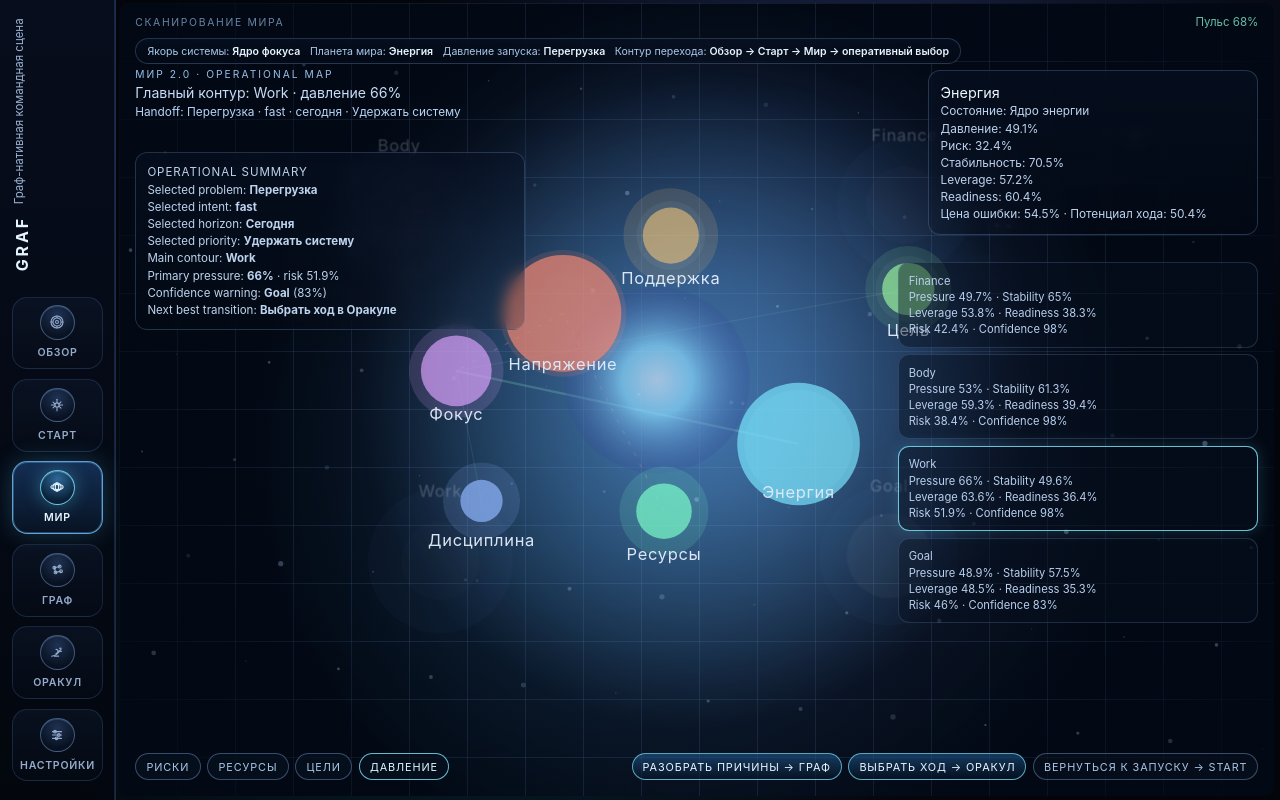
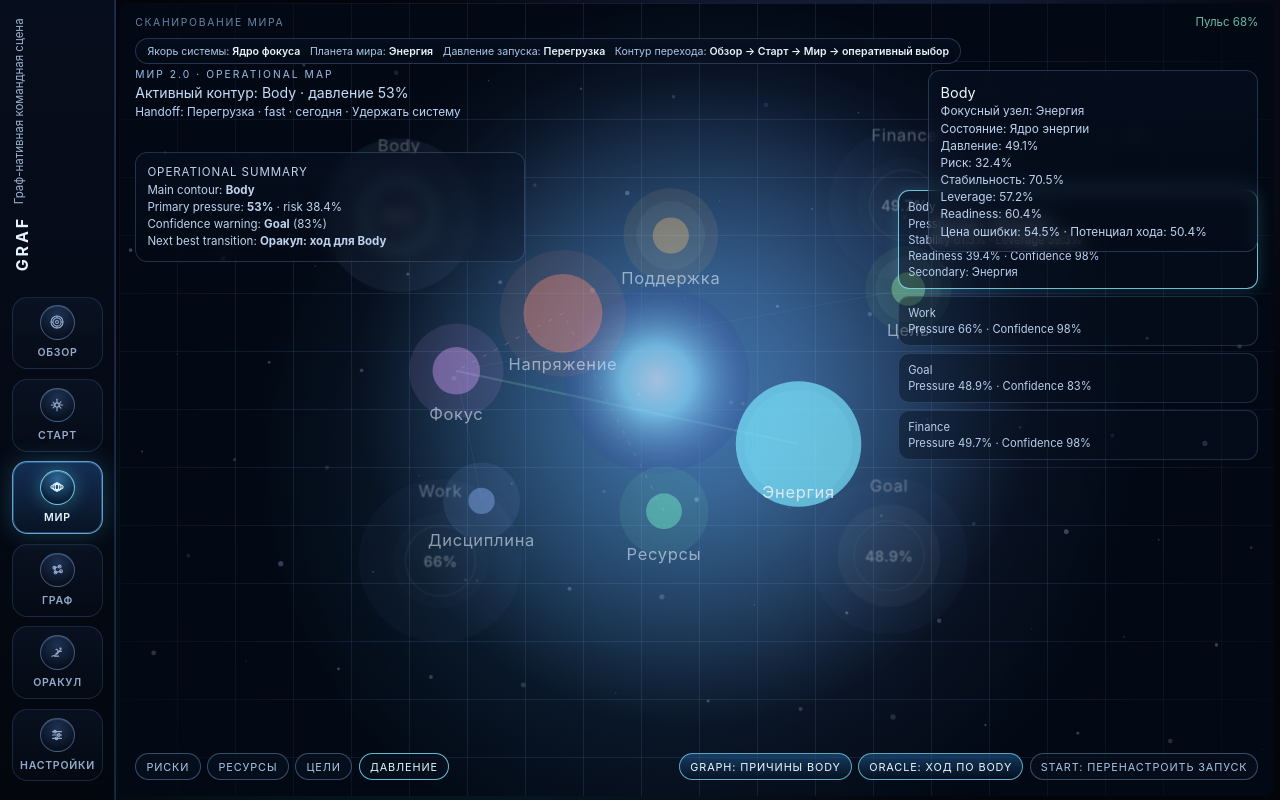
Before and after one commit to viktortown-ui/graf, a React (Vite) app: page / in a window 1280 px wide. Both pictures are taken after a click on the button "ОТКРЫТЬ МИР". Built offline with nearby package versions, Linux system fonts and the light colour scheme.

Commit message:
Refine World map hierarchy and domain-focused behavior

```diff
--- a/src/features/world/WorldMode.tsx
+++ b/src/features/world/WorldMode.tsx
@@ -73,6 +73,13 @@ const DOMAIN_LABEL: Record<DomainId, string> = {
   goal: 'Goal',
 };
 
+const DOMAIN_SECONDARY_LABELS: Record<DomainId, string[]> = {
+  finance: ['Ресурсы'],
+  body: ['Энергия'],
+  work: ['Фокус', 'Дисциплина', 'Напряжение'],
+  goal: ['Цель', 'Поддержка'],
+};
+
 const clamp = (value: number, min: number, max: number) => Math.min(max, Math.max(min, value));
 const round = (value: number) => Math.round(value * 10) / 10;
 
@@ -135,6 +142,8 @@ const DOMAIN_ZONE_POSITION: Record<DomainId, { x: number; y: number }> = {
 
 const getNodeById = (nodeId: string) => DEMO_GRAPH.nodes.find((node) => node.id === nodeId);
 const getNodeReadiness = (node?: GraphNode) => (node ? node.state / 100 : 0.5);
+const getPlanetDomainId = (planetId: string): DomainId =>
+  (Object.keys(DOMAIN_PLANETS) as DomainId[]).find((domainId) => DOMAIN_PLANETS[domainId].includes(planetId)) ?? 'work';
 
 const getRecommendedMode = (domain: DomainOperational): AppMode => {
   if (domain.pressure > 70 || domain.confidence < 45) return 'graph';
@@ -299,8 +308,10 @@ export const WorldMode = ({
   }, [confidence.domainConfidence, dataSpine.derived, profiles]);
 
   const mainContour = domainCards.slice().sort((a, b) => b.importance - a.importance)[0] ?? domainCards[0];
+  const selectedDomainId = getPlanetDomainId(selectedPlanet.id);
+  const activeDomain = domainCards.find((domain) => domain.id === selectedDomainId) ?? mainContour;
   const weakestConfidenceDomain = domainCards.slice().sort((a, b) => a.confidence - b.confidence)[0] ?? domainCards[0];
-  const ctaMode = getRecommendedMode(mainContour);
+  const ctaMode = getRecommendedMode(activeDomain);
 
   const recommendedProfile = profiles
     .slice()
@@ -369,7 +380,10 @@ export const WorldMode = ({
       if (!source || !target) return null;
       const hot = sourcePlanetId === selectedPlanetId || targetPlanetId === selectedPlanetId;
       const relevant = pressure.pressureEdgeIds.includes(edge.id) || TARGET_EDGE_HINT[launchContext.targetFocus].includes(edge.id);
-      return { edge, source, target, hot, relevant };
+      const sourceDomainId = getPlanetDomainId(sourcePlanetId);
+      const targetDomainId = getPlanetDomainId(targetPlanetId);
+      const inActiveDomain = sourceDomainId === activeDomain.id || targetDomainId === activeDomain.id;
+      return { edge, source, target, hot, relevant, inActiveDomain };
     })
     .filter((entry): entry is NonNullable<typeof entry> => Boolean(entry));
 
@@ -421,11 +435,12 @@ export const WorldMode = ({
     const profile = profiles.find((entry) => entry.planetId === planetId);
     if (!profile) return 0.86;
     const layerMetric = layer === 'risks' ? profile.risk : layer === 'resources' ? profile.resource : layer === 'goals' ? profile.goal : profile.pressure;
+    const inActiveDomain = getPlanetDomainId(planetId) === activeDomain.id;
     const active = planetId === selectedPlanetId;
     const hovered = hoveredPlanetId === planetId;
     const locked = lockedPlanet === planetId;
     const recommended = recommendedProfile?.planetId === planetId;
-    return clamp((0.74 + layerMetric / 170) * (active ? 1.34 : hovered ? 1.15 : 1) * (locked ? 1.07 : 1) * (recommended ? 1.08 : 1), 0.66, 1.72);
+    return clamp((0.58 + layerMetric / 165) * (inActiveDomain ? 1.2 : 0.76) * (active ? 1.34 : hovered ? 1.15 : 1) * (locked ? 1.07 : 1) * (recommended ? 1.08 : 1), 0.54, 1.8);
   };
 
   const movePotential = round(clamp(dataSpine.derived.readinessValue * 0.64 + dataSpine.derived.leverageValue * 0.36, 0, 100));
@@ -435,38 +450,45 @@ export const WorldMode = ({
     <div className="world-mode" aria-label="Сцена системного мира">
       <div className="world-overlay">
         <p className="world-kicker">Мир 2.0 · Operational Map</p>
-        <p className="world-selected">Главный контур: {mainContour.label} · давление {round(mainContour.pressure)}%</p>
+        <p className="world-selected">Активный контур: {activeDomain.label} · давление {round(activeDomain.pressure)}%</p>
         <p className="world-launch-lens">Handoff: {pressure.label} · {launchContext.entryModeId} · {horizon.label.toLowerCase()} · {launchContext.targetFocus}</p>
       </div>
 
       <div className="world-operational-summary" aria-live="polite">
         <p className="world-operational-title">Operational summary</p>
-        <p>Selected problem: <strong>{pressure.label}</strong></p>
-        <p>Selected intent: <strong>{launchContext.entryModeId}</strong></p>
-        <p>Selected horizon: <strong>{horizon.label}</strong></p>
-        <p>Selected priority: <strong>{launchContext.targetFocus}</strong></p>
-        <p>Main contour: <strong>{mainContour.label}</strong></p>
-        <p>Primary pressure: <strong>{round(mainContour.pressure)}%</strong> · risk {round(mainContour.risk)}%</p>
+        <p>Main contour: <strong>{activeDomain.label}</strong></p>
+        <p>Primary pressure: <strong>{round(activeDomain.pressure)}%</strong> · risk {round(activeDomain.risk)}%</p>
         <p>Confidence warning: <strong>{weakestConfidenceDomain.label}</strong> ({weakestConfidenceDomain.confidence}%)</p>
-        <p>Next best transition: <strong>{ctaMode === 'graph' ? 'Разобрать причины в Графе' : 'Выбрать ход в Оракуле'}</strong></p>
+        <p>Next best transition: <strong>{ctaMode === 'graph' ? `Граф: причины ${activeDomain.label}` : `Оракул: ход для ${activeDomain.label}`}</strong></p>
       </div>
 
       <div className="world-domain-grid">
-        {domainCards.map((domain) => {
-          const active = domain.id === mainContour.id;
+        {domainCards
+          .slice()
+          .sort((a, b) => (a.id === activeDomain.id ? -1 : b.id === activeDomain.id ? 1 : b.importance - a.importance))
+          .map((domain) => {
+          const active = domain.id === activeDomain.id;
           return (
             <article key={domain.id} className={`world-domain-card ${active ? 'active' : ''}`}>
               <p className="world-domain-card-title">{domain.label}</p>
-              <p>Pressure {round(domain.pressure)}% · Stability {round(domain.stability)}%</p>
-              <p>Leverage {round(domain.leverage)}% · Readiness {round(domain.readiness)}%</p>
-              <p>Risk {round(domain.risk)}% · Confidence {domain.confidence}%</p>
+              {active ? (
+                <>
+                  <p>Pressure {round(domain.pressure)}% · Risk {round(domain.risk)}%</p>
+                  <p>Stability {round(domain.stability)}% · Leverage {round(domain.leverage)}%</p>
+                  <p>Readiness {round(domain.readiness)}% · Confidence {domain.confidence}%</p>
+                  <p>Secondary: {DOMAIN_SECONDARY_LABELS[domain.id].join(' · ')}</p>
+                </>
+              ) : (
+                <p>Pressure {round(domain.pressure)}% · Confidence {domain.confidence}%</p>
+              )}
             </article>
           );
         })}
       </div>
 
       <div className="world-domain-readout">
-        <p className="world-domain-title">{selectedPlanet.label}</p>
+        <p className="world-domain-title">{activeDomain.label}</p>
+        <p>Фокусный узел: {selectedPlanet.label}</p>
         <p>Состояние: {selectedProfile.stateLabel}</p>
         <p>Давление: {round(selectedProfile.pressure)}%</p>
         <p>Риск: {round(selectedProfile.risk)}%</p>
@@ -490,9 +512,9 @@ export const WorldMode = ({
       </div>
 
       <div className="world-handoff">
-        <button type="button" onClick={() => onModeChange('graph')}>Разобрать причины → Граф</button>
-        <button type="button" onClick={() => onModeChange('oracle')} className={ctaMode === 'oracle' ? '' : 'ghost'}>Выбрать ход → Оракул</button>
-        <button type="button" className="ghost" onClick={() => onModeChange('start')}>Вернуться к запуску → Start</button>
+        <button type="button" onClick={() => onModeChange('graph')}>Graph: причины {activeDomain.label}</button>
+        <button type="button" onClick={() => onModeChange('oracle')} className={ctaMode === 'oracle' ? '' : 'ghost'}>Oracle: ход по {activeDomain.label}</button>
+        <button type="button" className="ghost" onClick={() => onModeChange('start')}>Start: перенастроить запуск</button>
       </div>
 
       <svg
@@ -518,25 +540,36 @@ export const WorldMode = ({
           <circle key={star.id} cx={`${star.x * 11.2 - 560}`} cy={`${star.y * 6.8 - 340}`} r={star.size} fill="#b9d8ff" opacity={star.opacity * (settings.backgroundDensity / 100)} />
         ))}
 
-        <g opacity="0.26">
+        <g opacity="0.38">
           {(Object.keys(DOMAIN_ZONE_POSITION) as DomainId[]).map((domainId) => {
             const domain = domainCards.find((entry) => entry.id === domainId);
             if (!domain) return null;
             const zone = DOMAIN_ZONE_POSITION[domainId];
             const fog = clamp((100 - domain.confidence) / 100, 0.06, 0.72);
             const pressureGlow = clamp(domain.pressure / 100, 0.2, 1);
+            const isActiveDomain = domain.id === activeDomain.id;
             return (
               <g key={domainId} transform={`translate(${zone.x + focusShift.x}, ${zone.y + focusShift.y})`}>
-                <circle r={52 + domain.importance * 0.4} fill="#9ab8ff" opacity={0.08 + pressureGlow * 0.09} />
-                <circle r={36 + fog * 30} fill="#dce9ff" opacity={fog} />
-                <text className="world-planet-label" x={0} y={-62} textAnchor="middle" fontSize={12}>{DOMAIN_LABEL[domainId]}</text>
+                <circle r={58 + domain.importance * 0.46} fill="#9ab8ff" opacity={(isActiveDomain ? 0.16 : 0.06) + pressureGlow * 0.08} />
+                <circle r={44 + fog * 34} fill="#dce9ff" opacity={isActiveDomain ? fog * 1.1 : fog * 0.65} />
+                <circle
+                  r={34}
+                  fill="none"
+                  stroke={isActiveDomain ? '#88ecff' : '#8da9d4'}
+                  strokeWidth={isActiveDomain ? 2.6 : 1.2}
+                  strokeOpacity={isActiveDomain ? 0.95 : 0.36}
+                  onClick={() => onSelectPlanet(domain.primaryPlanetId)}
+                  className="world-domain-node-hit"
+                />
+                <text className="world-planet-label" x={0} y={-62} textAnchor="middle" fontSize={13}>{DOMAIN_LABEL[domainId]}</text>
+                <text className="world-domain-score" x={0} y={6} textAnchor="middle">{round(layer === 'risks' ? domain.risk : layer === 'resources' ? domain.stability : layer === 'goals' ? domain.leverage : domain.pressure)}%</text>
               </g>
             );
           })}
         </g>
 
         <g opacity="0.4">
-          {links.map(({ edge, source, target, hot, relevant }) => (
+          {links.map(({ edge, source, target, hot, relevant, inActiveDomain }) => (
             <line
               key={edge.id}
               x1={source.x}
@@ -544,8 +577,8 @@ export const WorldMode = ({
               x2={target.x}
               y2={target.y}
               stroke={EDGE_SIGN[edge.type] > 0 ? '#9dffda' : '#ff9888'}
-              strokeWidth={hot ? 2.2 : 1.2}
-              strokeOpacity={relevant ? 0.74 : hot ? 0.55 : 0.24}
+              strokeWidth={hot ? 2.2 : inActiveDomain ? 1.8 : 1.05}
+              strokeOpacity={relevant ? 0.74 : inActiveDomain ? 0.46 : 0.16}
               strokeDasharray={EDGE_SIGN[edge.type] > 0 ? '0' : '4 8'}
             />
           ))}
@@ -564,6 +597,7 @@ export const WorldMode = ({
             const emphasis = (selected ? 1.35 : hovered ? 1.14 : 1) * getLayerEmphasis(planet.id) * (pressure.worldPlanetId === planet.id ? 1.15 : 1);
             const domain = domainCards.find((entry) => DOMAIN_PLANETS[entry.id].includes(planet.id));
             const confidenceFog = clamp((100 - (domain?.confidence ?? 60)) / 100, 0, 0.7);
+            const inActiveDomain = getPlanetDomainId(planet.id) === activeDomain.id;
 
             return (
               <g
@@ -577,10 +611,10 @@ export const WorldMode = ({
                 }}
                 className="world-planet-hit"
               >
-                <circle r={planet.r * (1.55 + (1 - planet.stability) * 0.35)} fill={planet.color} opacity={0.09 + planet.pulse * 0.09} />
-                <circle r={planet.r * emphasis} fill={planet.color} opacity={clamp(planet.brightness * 0.66 + planet.pulse * 0.22, 0.42, 0.98)} />
+                <circle r={planet.r * (1.55 + (1 - planet.stability) * 0.35)} fill={planet.color} opacity={(inActiveDomain ? 0.1 : 0.04) + planet.pulse * 0.08} />
+                <circle r={planet.r * emphasis} fill={planet.color} opacity={clamp((planet.brightness * 0.66 + planet.pulse * 0.22) * (inActiveDomain ? 1 : 0.58), 0.24, 0.98)} />
                 <circle r={planet.r * (1.1 + confidenceFog * 0.8)} fill="#e5f2ff" opacity={confidenceFog * 0.28} />
-                <text className="world-planet-label" x={0} y={planet.r + 20} textAnchor="middle">{planet.label}</text>
+                <text className="world-planet-label" x={0} y={planet.r + 20} textAnchor="middle" opacity={inActiveDomain ? 1 : 0.62}>{planet.label}</text>
               </g>
             );
           })}
--- a/src/shared/theme/global.css
+++ b/src/shared/theme/global.css
@@ -1395,6 +1395,18 @@ button {
   letter-spacing: 0.04em;
 }
 
+
+.world-domain-node-hit {
+  cursor: pointer;
+}
+
+.world-domain-score {
+  fill: #f1fbff;
+  font-size: 14px;
+  font-weight: 560;
+  letter-spacing: 0.02em;
+}
+
 .scene-mode-content.graph {
   inset: 0;
   display: block;
@@ -1879,7 +1891,7 @@ button {
 .world-domain-grid {
   position: absolute;
   right: 1rem;
-  top: 16.2rem;
+  top: 11.7rem;
   z-index: 4;
   width: min(360px, 31vw);
   display: grid;
@@ -1890,7 +1902,7 @@ button {
   border: 1px solid rgba(136, 172, 230, 0.2);
   border-radius: 0.7rem;
   background: rgba(7, 16, 33, 0.45);
-  padding: 0.5rem 0.58rem;
+  padding: 0.42rem 0.55rem;
 }
 
 .world-domain-card.active {
@@ -1901,7 +1913,7 @@ button {
 .world-domain-card-title {
   margin: 0 0 0.2rem;
   color: #edfbff;
-  font-size: 0.8rem;
+  font-size: 0.78rem;
 }
 
 .world-domain-card p {
```
